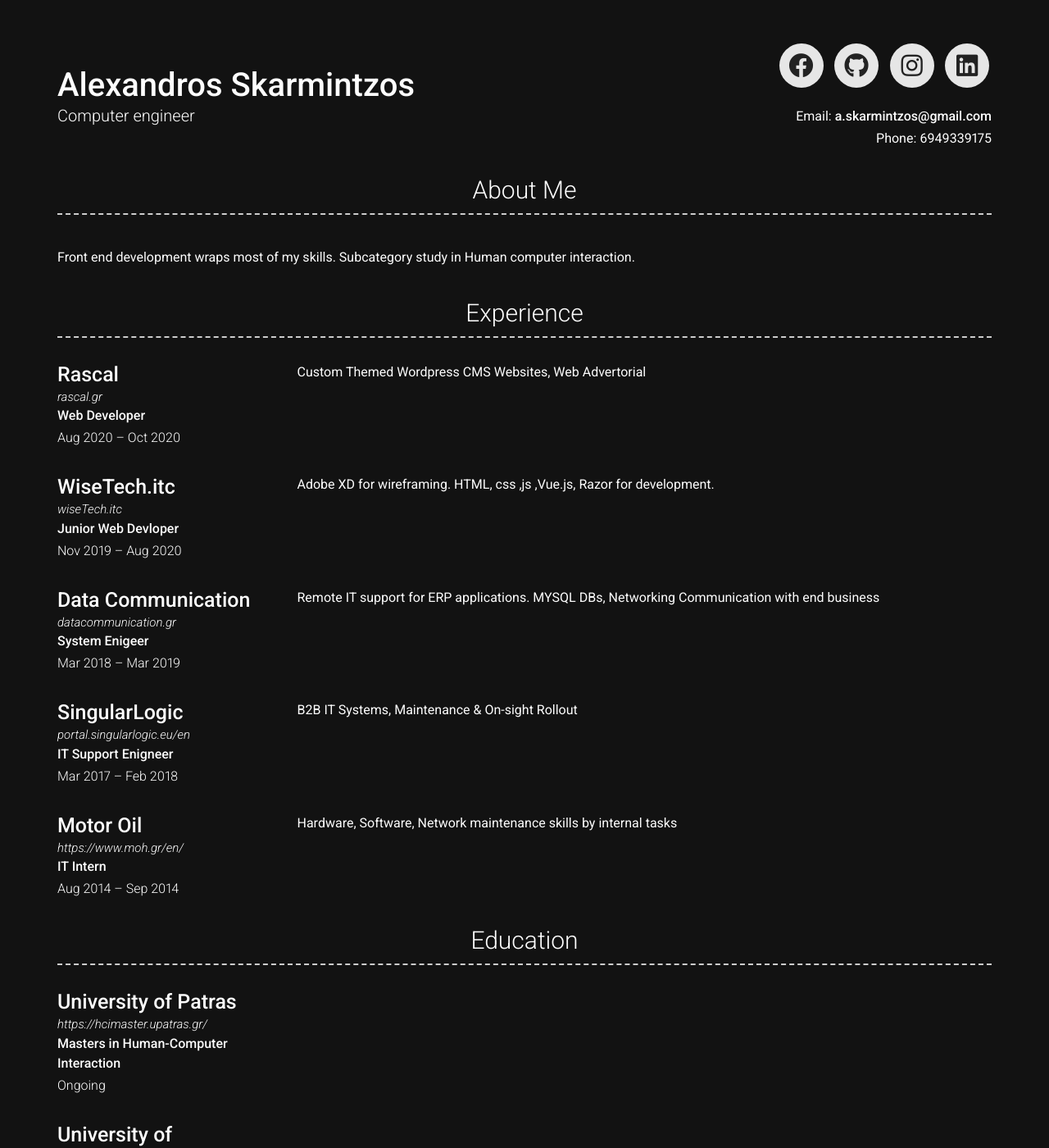
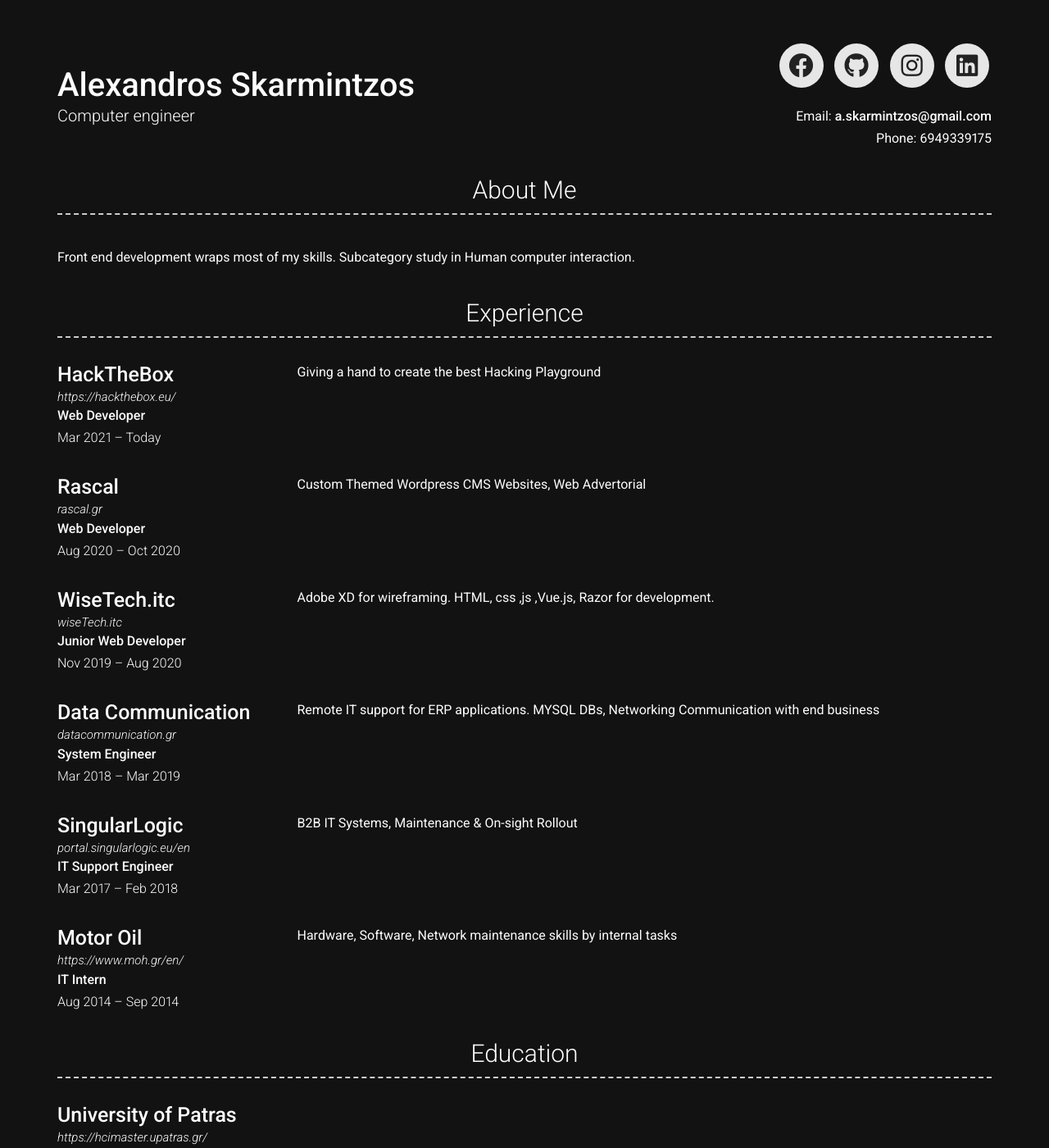
Before and after one commit to skartz0/curriculum, a Jekyll site: the page built from index.md, in a window 1280 px wide and 1400 px high. Shown: the whole window at 82% size. Built offline with Jekyll 4.4.1, drawn with Linux system fonts in a browser that asks for light colours; nearby versions of some CDN libraries.

Commit message:
Update experience.yml

```diff
--- a/_data/experience.yml
+++ b/_data/experience.yml
@@ -1,3 +1,11 @@
+- layout: left
+  company: HackTheBox
+  link: https://hackthebox.eu/
+  job_title: Web Developer
+  dates: Mar 2021 – Today
+  quote:
+  description: Giving a hand to create the best Hacking Playground
+
 - layout: left
   company: Rascal
   link: rascal.gr
@@ -9,7 +17,7 @@
 - layout: left
   company: WiseTech.itc
   link: wiseTech.itc
-  job_title: Junior Web Devloper
+  job_title: Junior Web Developer
   dates: Nov 2019 – Aug 2020
   quote:
   description: Adobe XD for wireframing. HTML, css ,js ,Vue.js, Razor for development.
@@ -17,7 +25,7 @@
 - layout: left
   company: Data Communication
   link: datacommunication.gr
-  job_title: System Enigeer
+  job_title: System Engineer
   dates: Mar 2018 – Mar 2019
   quote:
   description: Remote IT support for ERP applications. MYSQL DBs, Networking Communication with end business
@@ -25,7 +33,7 @@
 - layout: left
   company: SingularLogic
   link: portal.singularlogic.eu/en
-  job_title: IT Support Enigneer
+  job_title: IT Support Engineer
   dates: Mar 2017 – Feb 2018
   quote:
   description: B2B IT Systems, Maintenance & On-sight Rollout
```
